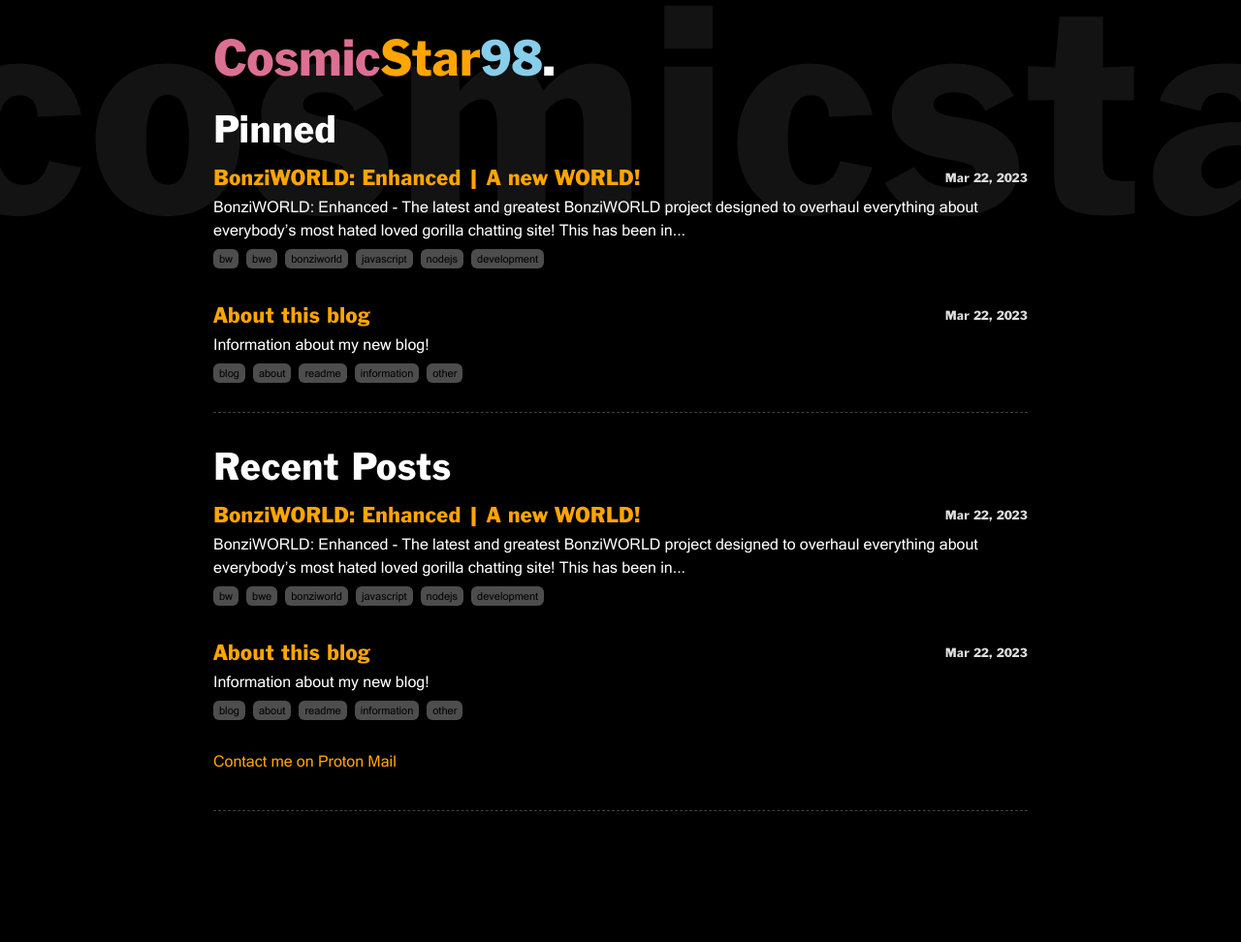
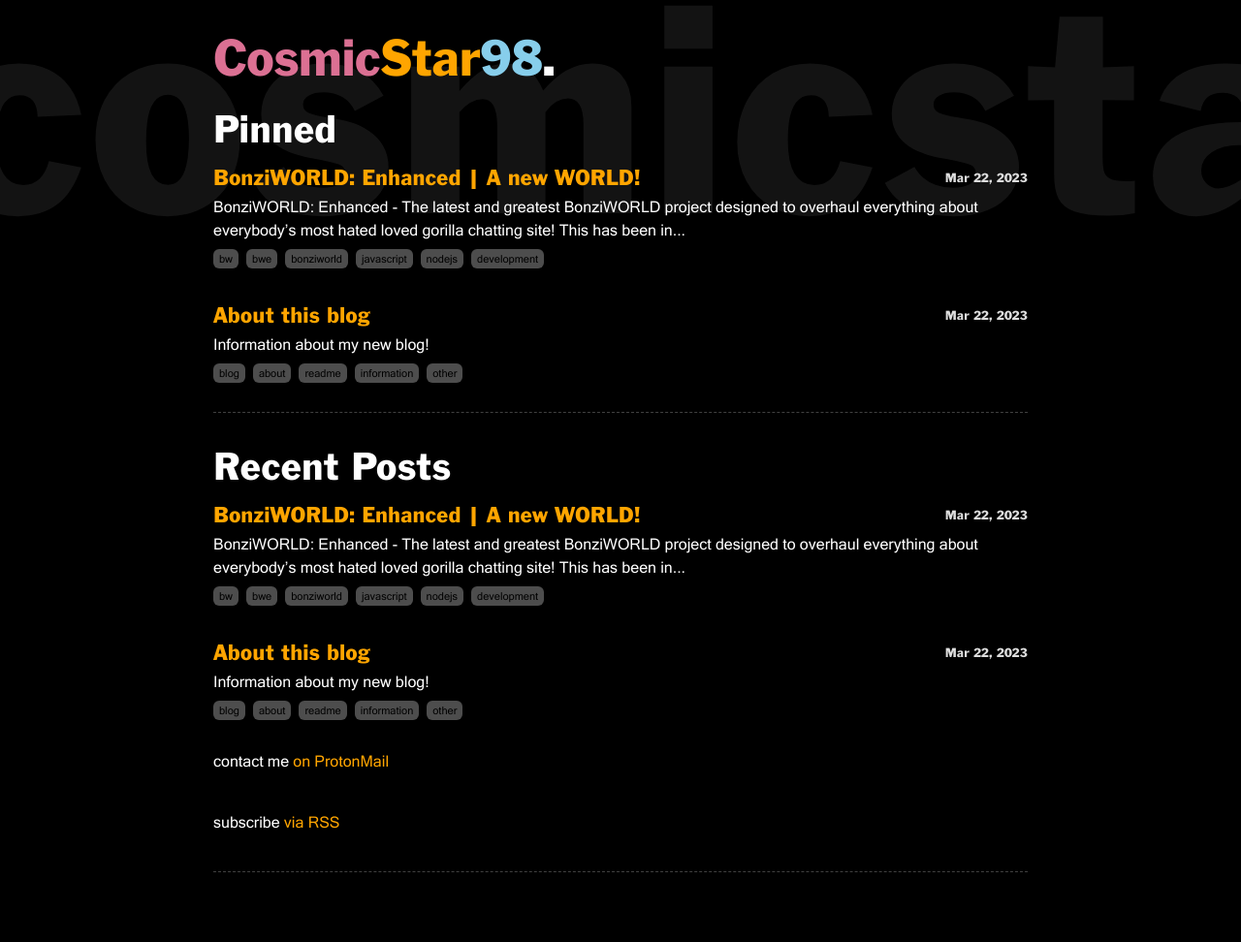
Before and after one commit to CosmicStar98/cosmicstar98.github.io, a Jekyll site: the page built from index.markdown, in a window 1280 px wide. Shown: the whole page at 97% size. Built offline with Jekyll 4.4.1, drawn with Linux system fonts in a browser that asks for light colours; Markdown is read by kramdown in place of the engine named in the settings; a script that is not in the unit is left out; before the commit the page ends 909 px from its top, so only the background shows below that.

Commit message:
Update home.html

```diff
--- a/_layouts/home.html
+++ b/_layouts/home.html
@@ -29,7 +29,9 @@ layout: default
       {%- endfor -%}
     </ul>
 
-    <p><a href="mailto:dev.cosmicstar98@protonmail.com" target="_blank" alt="Contact me on Proton Mail." title="Contact me on Proton Mail.">Contact me on Proton Mail</a></p>
+    <p>contact me <a href="mailto:dev.cosmicstar98@protonmail.com" target="_blank" alt="Contact me on ProtonMail." title="Contact me on ProtonMail.">on ProtonMail</a></p>
+    <br>
+    <p class="rss-subscribe">subscribe <a href="{{ "/feed.xml" | relative_url }}">via RSS</a></p>
     <br>
   {%- endif -%}
 
```
